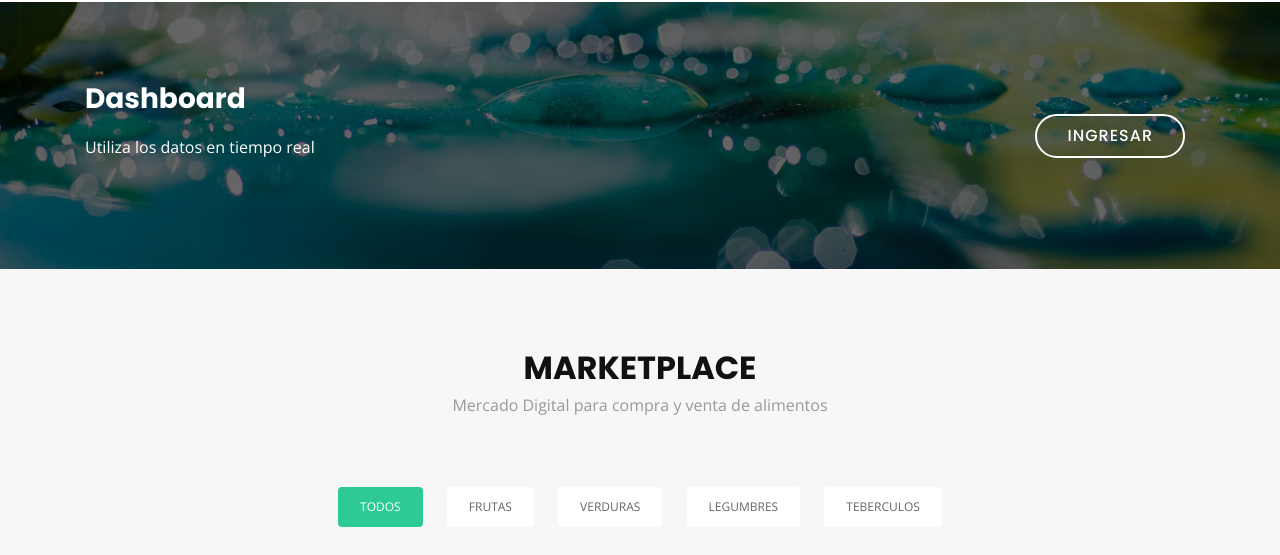
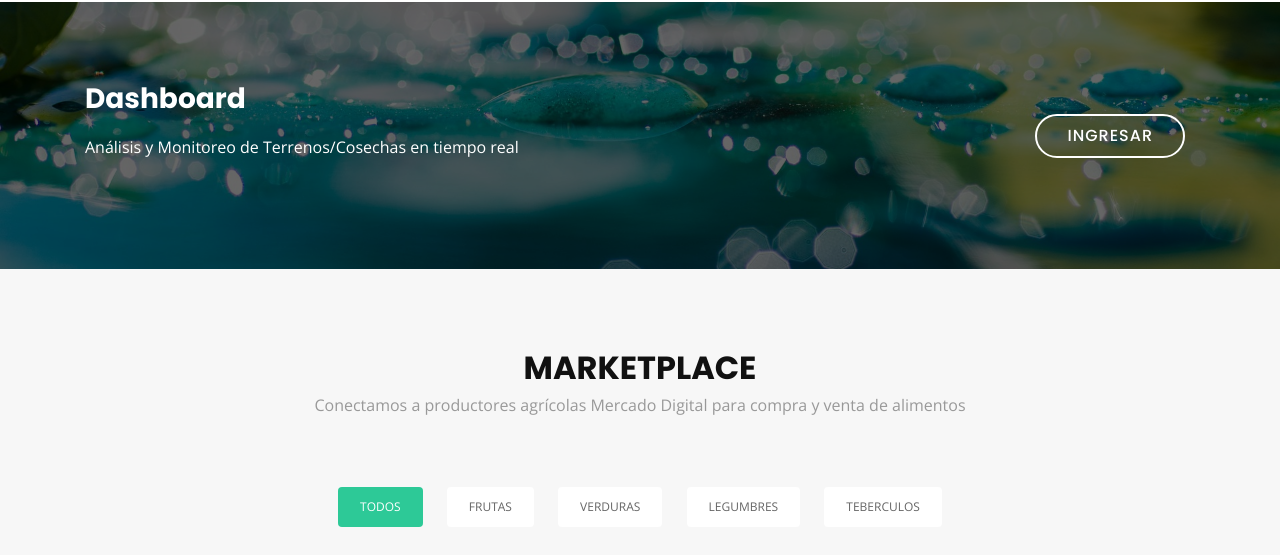
Before and after one commit to aibotsacademy/sacredfood, a plain HTML site: page index.html in a window 1280 px wide. Shown: the part 2708-3263 px from the top of the page. Drawn offline with nearby package versions, Linux system fonts and the light colour scheme.

Commit message:
Update index.html

```diff
--- a/index.html
+++ b/index.html
@@ -206,7 +206,7 @@
         <div class="row">
           <div class="col-lg-9 text-center text-lg-left">
             <h3 class="cta-title">Dashboard</h3>
-            <p class="cta-text">Utiliza los datos en tiempo real</p>
+            <p class="cta-text">Análisis y Monitoreo de Terrenos/Cosechas en tiempo real</p>
           </div>
           <div class="col-lg-3 cta-btn-container text-center">
             <a class="cta-btn align-middle" href="black-dashboard-master/examples/dashboard.html">Ingresar</a>
@@ -223,7 +223,7 @@
       <div class="container wow fadeInUp">
         <div class="section-header">
           <h3 class="section-title">Marketplace</h3>
-          <p class="section-description">Mercado Digital para compra y venta de alimentos</p>
+          <p class="section-description">Conectamos a productores agrícolas Mercado Digital para compra y venta de alimentos</p>
         </div>
         <div class="row">
 
```
